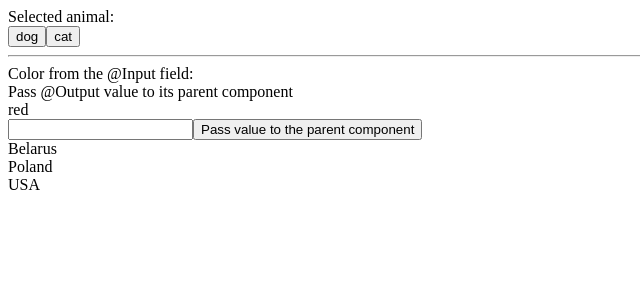
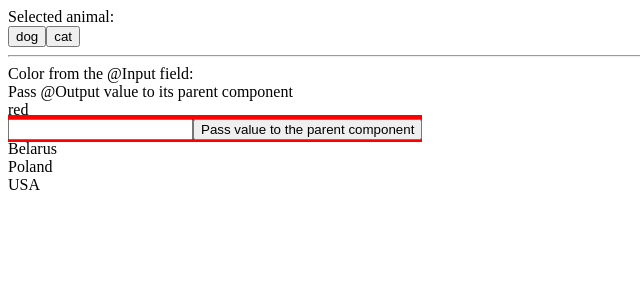
Before and after one commit to AliakseiLasevich/angular_project, an Angular app: page / in a window 1280 px wide. Shown: the top 300 px of the page, without its empty margins (0-640 px from the left). Built offline with nearby package versions, Linux system fonts and the light colour scheme.

Commit message:
7. Assigned class to the child component

```diff
--- a/src/app/app.component.html
+++ b/src/app/app.component.html
@@ -16,5 +16,6 @@
   <div>Color from the @Input field:</div>
   <div>Pass @Output value to its parent component</div>
   <app-form-board [color]="'red'"
-                  (newItemEvent)="printItemToConsole($event)"></app-form-board>
+                  (newItemEvent)="printItemToConsole($event)"
+                  [ngClass]="'belarus'"></app-form-board>
 </div>
--- a/src/styles.scss
+++ b/src/styles.scss
@@ -1 +1,8 @@
 /* You can add global styles to this file, and also import other style files */
+.belarus {
+  background-color: red;
+  margin-top: 5px;
+  margin-bottom: 5px;
+  padding-top: 5px;
+  padding-bottom: 5px;
+}
```
